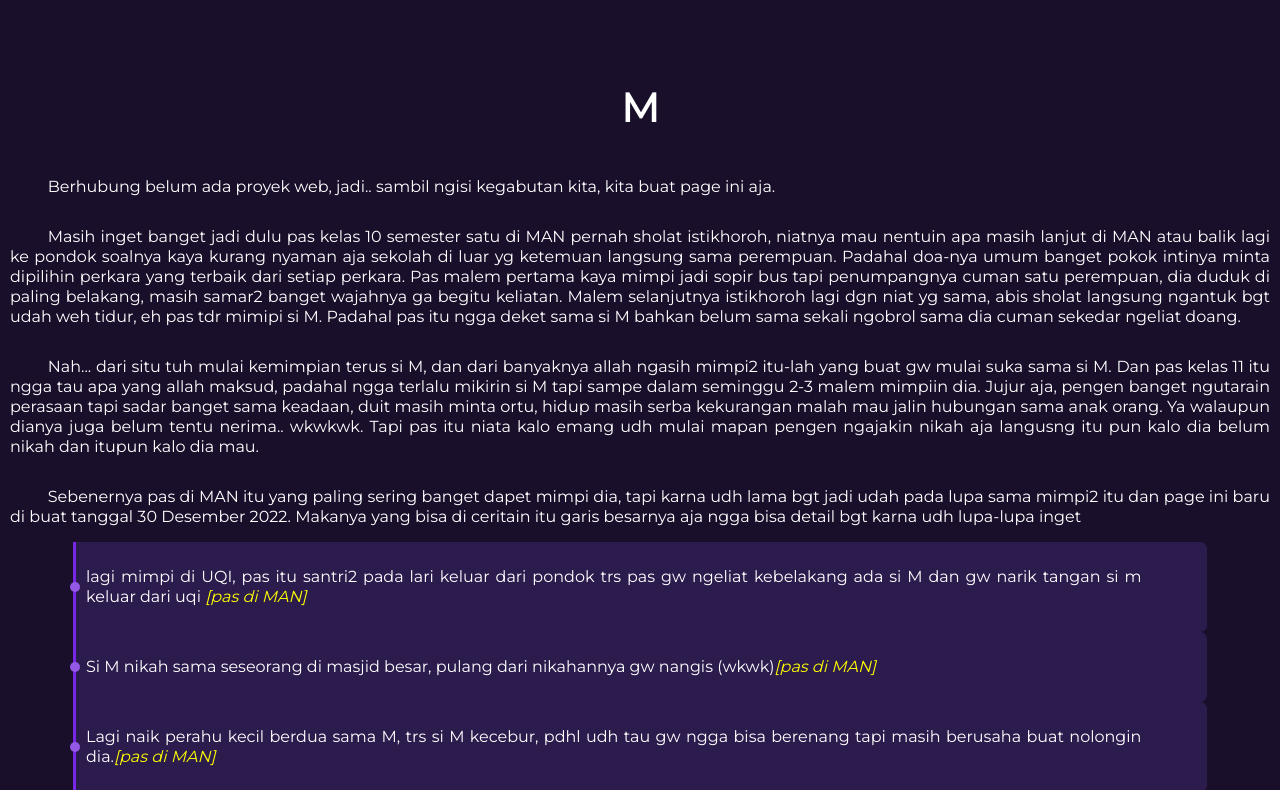
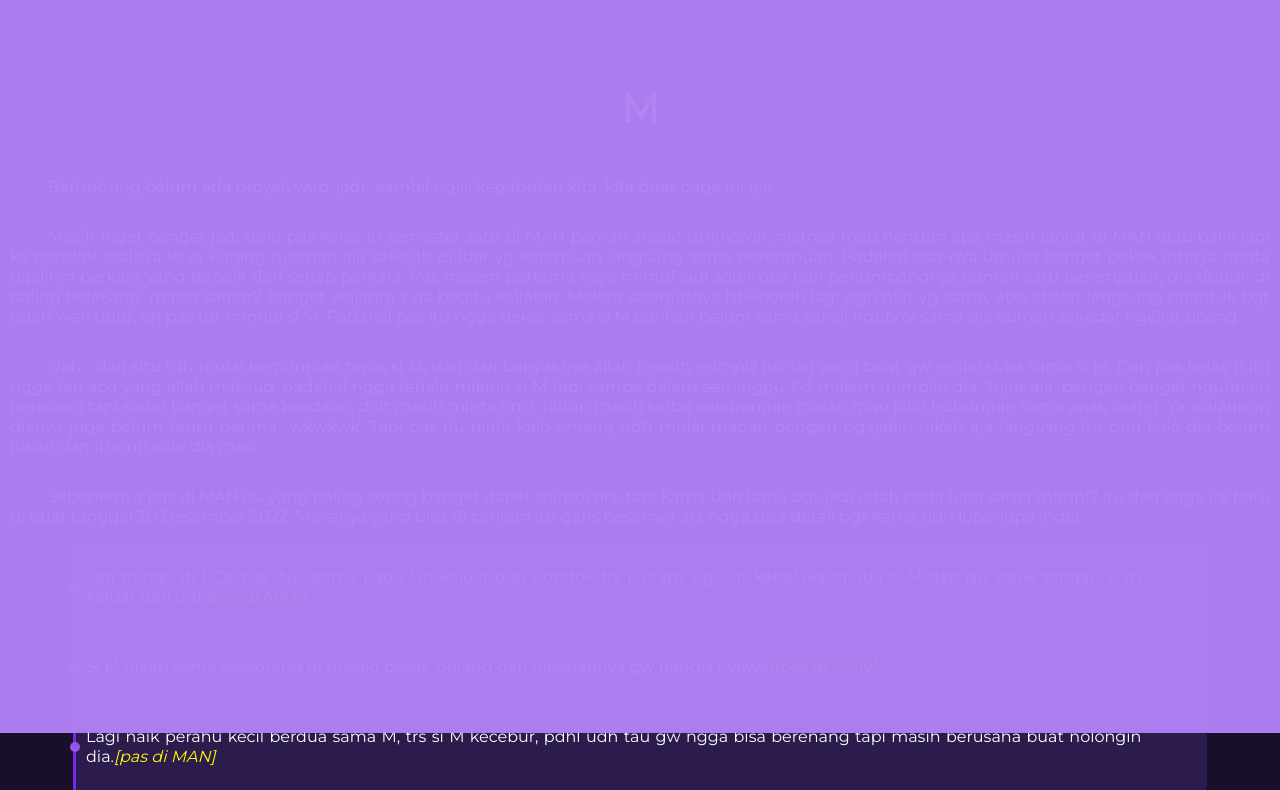
Before and after one commit to msindunugroho/gabut, a plain HTML site: page dream/index.html in a window 1280 px wide. Shown: the part 67-857 px from the top of the page. Drawn offline with nearby package versions, Linux system fonts and the light colour scheme.

Commit message:
add barier

```diff
--- a/dream/assets/css/main.scss
+++ b/dream/assets/css/main.scss
@@ -1,6 +1,7 @@
 @use '../../../assets/css/modules/nav';
 @use '../../../assets/css/modules/brand';
 @use 'module/list';
+@use 'module/barier';
 @use '../../../assets/css/modules/footer';
 
 *{
--- /dev/null
+++ b/dream/assets/css/module/_barier.scss
@@ -0,0 +1,10 @@
+.barier {
+    width: 100%;
+    height: 100vh;
+    background-color: #b281f5;
+    margin-top: -50px;
+    position: fixed;
+    z-index: 5;
+    opacity: .97;
+
+}
--- a/dream/index.html
+++ b/dream/index.html
@@ -46,6 +46,8 @@
           </div>
         </div>
       </nav>
+
+      <div class="barier"></div>
 
       <!-- list -->
       <section id="list">
```
Also changed, not shown: dream/assets/css/main.css, 1 other file.
